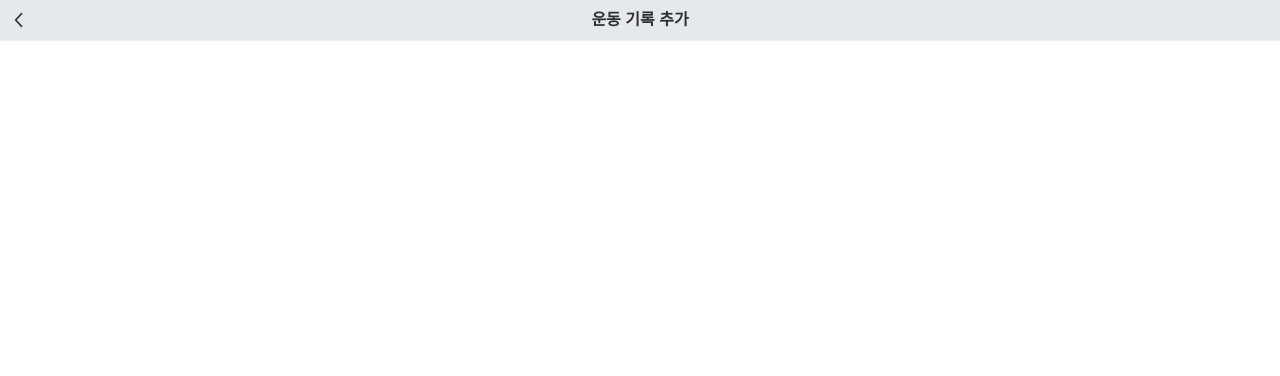
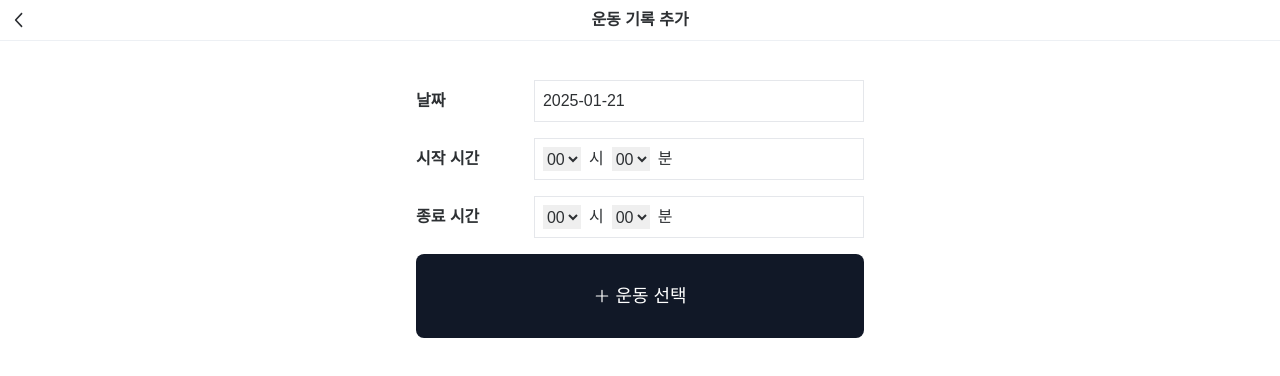
Before and after one commit to kimmsoll/fit-track, a Next.js app: page /records/add in a window 1280 px wide. Shown: the top 376 px of the page. Built offline with nearby package versions, Linux system fonts and the light colour scheme.

Commit message:
feat: 운동 기록 추가 페이지 UI

```diff
--- a/package.json
+++ b/package.json
@@ -9,10 +9,14 @@
     "lint": "next lint"
   },
   "dependencies": {
+    "@hookform/resolvers": "^3.10.0",
     "next": "15.1.5",
     "next-auth": "^4.24.11",
     "react": "^19.0.0",
-    "react-dom": "^19.0.0"
+    "react-datepicker": "^7.6.0",
+    "react-dom": "^19.0.0",
+    "react-hook-form": "^7.54.2",
+    "zod": "^3.24.1"
   },
   "devDependencies": {
     "@eslint/eslintrc": "^3",
--- /dev/null
+++ b/src/app/records/add/components/DateInput.tsx
@@ -0,0 +1,17 @@
+"use client";
+
+import DatePicker from "react-datepicker";
+import "react-datepicker/dist/react-datepicker.css";
+import { useState } from "react";
+
+export default function DateInput() {
+  const [selectedDate, setSelectedDate] = useState<Date | null>(new Date());
+
+  return (
+    <DatePicker
+      selected={selectedDate}
+      onChange={(date) => setSelectedDate(date)}
+      dateFormat="yyyy-MM-dd"
+    />
+  );
+}
--- /dev/null
+++ b/src/app/records/add/components/RecordsAddOptions.tsx
@@ -0,0 +1,60 @@
+import { useState } from "react";
+import DateInput from "./DateInput";
+import TimeSelect from "./TimeSelect";
+import { Button } from "@/components/ui/Button";
+import PlusIcon from "@/components/icons/PlusIcon";
+
+export function RecordsAddOptions() {
+  const [startAt, setStartAt] = useState("");
+  const [endAt, setEndAt] = useState("");
+
+  return (
+    <section className="flex flex-col items-center pt-20 bg-white gap-4">
+      <fieldset className="w-full max-w-md flex flex-col gap-4">
+        <legend className="sr-only">운동 기록 입력</legend>
+
+        <div className="flex gap-2 items-center">
+          <label htmlFor="date" className="font-bold w-1/4">
+            날짜
+          </label>
+          <div className="w-3/4 border p-2">
+            <DateInput />
+          </div>
+        </div>
+
+        <div className="flex gap-2 items-center">
+          <label htmlFor="start-time" className="font-bold w-1/4">
+            시작 시간
+          </label>
+          <div className="w-3/4 border p-2">
+            <TimeSelect value={startAt} onChange={setStartAt} />
+          </div>
+        </div>
+
+        <div className="flex gap-2 items-center">
+          <label htmlFor="end-time" className="font-bold w-1/4">
+            종료 시간
+          </label>
+          <div className="w-3/4 border p-2">
+            <TimeSelect value={endAt} onChange={setEndAt} />
+          </div>
+        </div>
+      </fieldset>
+
+      <div className="w-4/5 max-w-md">
+        <Button
+          size="lg"
+          color="black"
+          title={
+            <div className="flex justify-center items-center gap-1">
+              <PlusIcon width={18} />
+              <span>운동 선택</span>
+            </div>
+          }
+          //   TODO: onCLick
+          onClick={() => {}}
+        />
+      </div>
+    </section>
+  );
+}
--- /dev/null
+++ b/src/app/records/add/components/TimeSelect.tsx
@@ -0,0 +1,46 @@
+import React, { ChangeEventHandler } from "react";
+
+interface Props {
+  value: string;
+  onChange: (val: string) => void;
+}
+
+export default function TimeSelect({ value, onChange }: Props) {
+  const [selectedHour, selectedMinute] = value.split(":");
+
+  const handleHourChange: ChangeEventHandler<HTMLSelectElement> = (e) => {
+    const newHour = e.target.value;
+    onChange(`${newHour}:${selectedMinute}`);
+  };
+
+  const handleMinuteChange: ChangeEventHandler<HTMLSelectElement> = (e) => {
+    const newMinute = e.target.value;
+    onChange(`${selectedHour}:${newMinute}`);
+  };
+
+  return (
+    <div className="flex gap-2">
+      <select value={selectedHour} onChange={handleHourChange}>
+        {hours.map((hour) => (
+          <option key={hour} value={hour}>
+            {hour}
+          </option>
+        ))}
+      </select>
+      <span>시</span>
+      <select value={selectedMinute} onChange={handleMinuteChange}>
+        {minutes.map((minute) => (
+          <option key={minute} value={minute}>
+            {minute}
+          </option>
+        ))}
+      </select>
+      <span>분</span>
+    </div>
+  );
+}
+
+const hours = Array.from({ length: 24 }, (_, i) => String(i).padStart(2, "0"));
+const minutes = Array.from({ length: 12 }, (_, i) =>
+  String(i * 5).padStart(2, "0")
+);
--- a/src/app/records/add/page.tsx
+++ b/src/app/records/add/page.tsx
@@ -1,5 +1,13 @@
+"use client";
+
 import FormHeader from "@/components/layout/Header/FormHeader";
+import { RecordsAddOptions } from "./components/RecordsAddOptions";
 
 export default function RecordsAdd() {
-  return <FormHeader title="운동 기록 추가" />;
+  return (
+    <form className="flex flex-col min-h-screen bg-white">
+      <FormHeader title="운동 기록 추가" />
+      <RecordsAddOptions />
+    </form>
+  );
 }
--- /dev/null
+++ b/src/components/icons/PlusIcon.tsx
@@ -0,0 +1,18 @@
+export default function PlusIcon({ width }: { width: number }) {
+  return (
+    <svg
+      width={width}
+      height={width}
+      viewBox="0 0 15 15"
+      fill="none"
+      xmlns="http://www.w3.org/2000/svg"
+    >
+      <path
+        d="M8 2.75C8 2.47386 7.77614 2.25 7.5 2.25C7.22386 2.25 7 2.47386 7 2.75V7H2.75C2.47386 7 2.25 7.22386 2.25 7.5C2.25 7.77614 2.47386 8 2.75 8H7V12.25C7 12.5261 7.22386 12.75 7.5 12.75C7.77614 12.75 8 12.5261 8 12.25V8H12.25C12.5261 8 12.75 7.77614 12.75 7.5C12.75 7.22386 12.5261 7 12.25 7H8V2.75Z"
+        fill="currentColor"
+        fillRule="evenodd"
+        clipRule="evenodd"
+      ></path>
+    </svg>
+  );
+}
--- a/src/components/layout/Header/FormHeader.tsx
+++ b/src/components/layout/Header/FormHeader.tsx
@@ -15,7 +15,7 @@ export default function FormHeader({ title }: Props) {
   };
 
   return (
-    <header className="w-full flex items-center justify-center bg-customGray-100 p-2 border-b border-customGray-300 fixed">
+    <header className="w-full flex items-center justify-center bg-white p-2 border-b border-customGray-300 fixed">
       <button
         className="absolute left-2 text-customGray-900"
         onClick={handleGoBack}
--- /dev/null
+++ b/src/components/ui/Button.tsx
@@ -0,0 +1,24 @@
+import { ReactNode } from "react";
+
+interface Props {
+  size: "sm" | "lg";
+  color: "gray" | "black";
+  onClick: () => void;
+  title: ReactNode;
+  subtitle?: string;
+}
+
+export const Button = ({ size, color, onClick, title, subtitle }: Props) => {
+  const sizeClass = size === "sm" ? "py-2 text-md" : "py-7 text-lg";
+  const colorClass = color === "gray" ? "bg-gray-200" : "bg-gray-900";
+
+  return (
+    <button
+      onClick={onClick}
+      className={`${sizeClass} ${colorClass} w-full rounded-lg ${color === "gray" ? "text-customGray-900" : "text-white"}`}
+    >
+      {subtitle && <div className="text-sm">{subtitle}</div>}
+      {title}
+    </button>
+  );
+};
```
Also changed, not shown: 1 other file (tests, documents, lock files or other folders).
